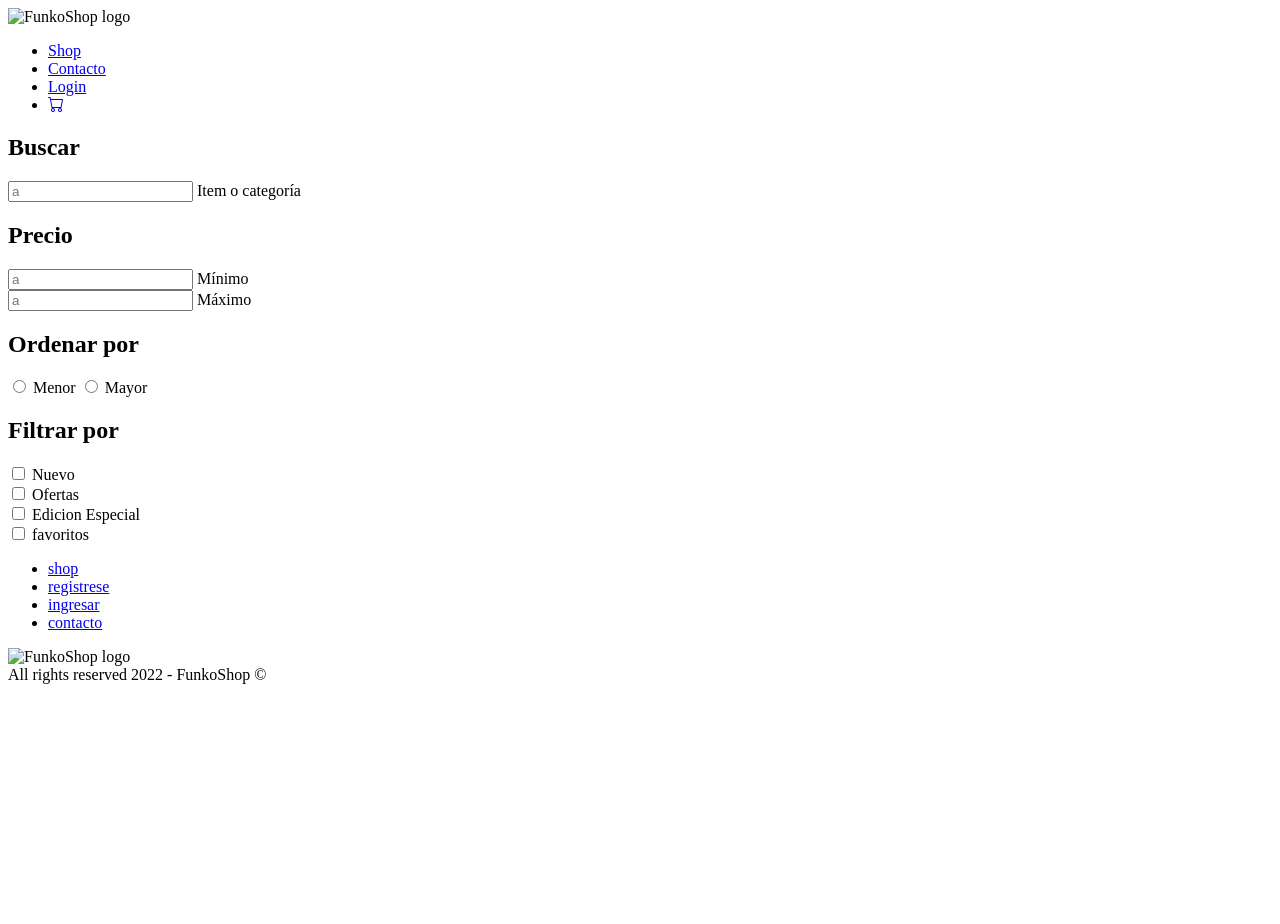
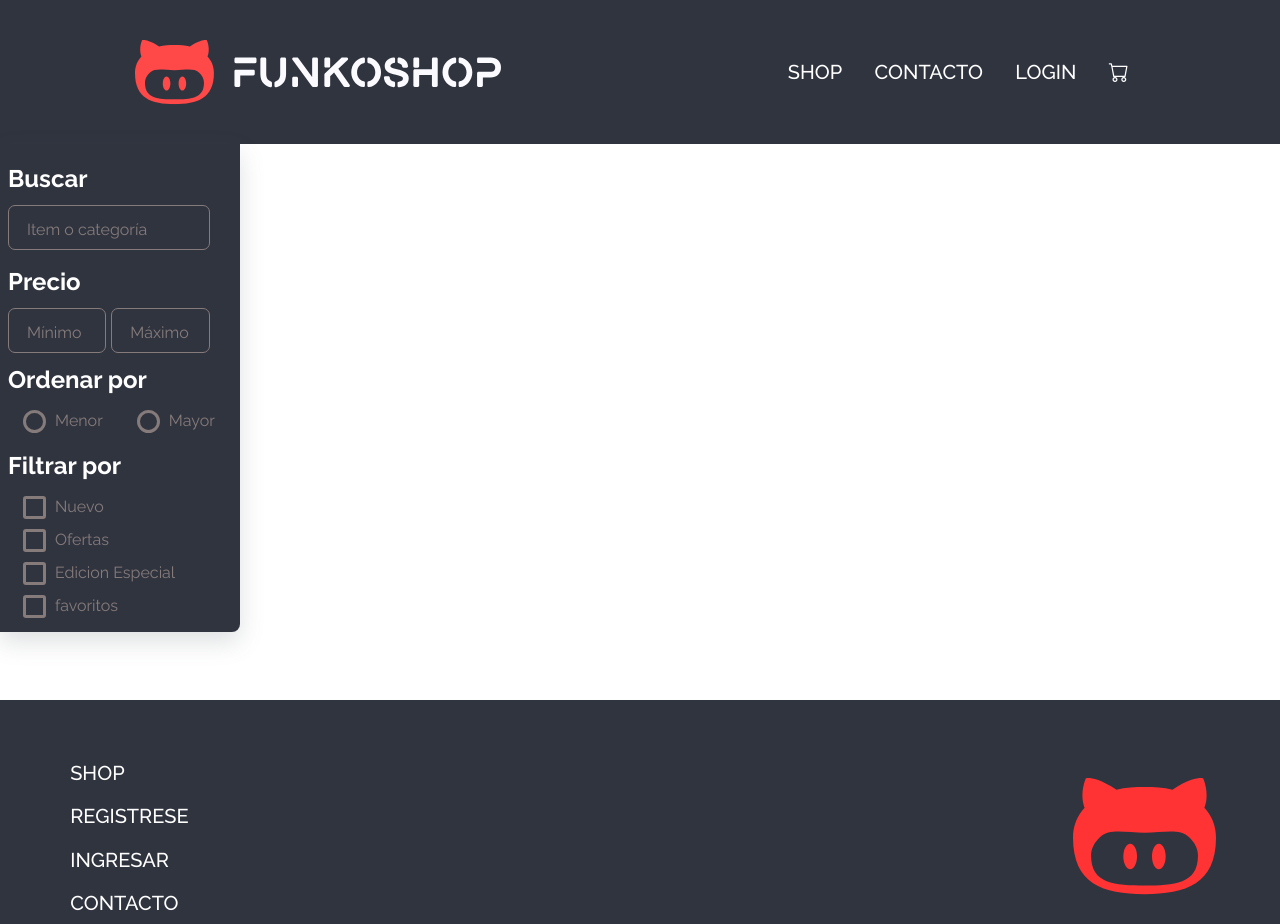
Before and after one commit to agusceriati/Funkoshop-cac-23070, a plain HTML site: page front/HTML/shop.html in a window 1280 px wide. Shown: the top 924 px of the page. Before the commit the page ends 800 px from the top, so only its background shows below. Drawn offline with nearby package versions, Linux system fonts and the light colour scheme.

Commit message:
Nueva sección del archivo shop

```diff
--- a/front/CSS/Home.css
+++ b/front/CSS/Home.css
@@ -224,7 +224,7 @@ ul {
   /* flex-wrap: wrap; */
   /* gap: 0.31em; */
   /* justify-content: space-between; */
-  overflow-x: auto;
+  overflow-x:scroll;
   scroll-snap-type: x mandatory;
   gap: 20px;
 }
--- /dev/null
+++ b/front/CSS/shop.css
@@ -0,0 +1,323 @@
+@import url("https://fonts.googleapis.com/css2?family=Raleway:wght@300;400;500;700;800&display=swap");
+
+:root {
+  --primary-color: #30343f;
+  --white: #ffffff;
+  --black: #111111;
+  --gray0: #857b7b;
+  --gray1: #4f4f4f;
+  --gray2: #30343f;
+  --red1: #ff3333;
+  --blue1: #1d84b5;
+  --font-light: 300;
+  --font-regular: 400;
+  --font-medium: 500;
+  --font-bold: 700;
+  --font-extraBold: 800;
+}
+* {
+  padding: 0;
+  margin: 0;
+  box-sizing: border-box;
+}
+
+html {
+  scroll-behavior: smooth;
+  user-select: none;
+}
+
+body {
+  font-family: "Raleway", sans-serif;
+  color: var(--black);
+}
+
+a {
+  text-decoration: none;
+}
+
+ul {
+  list-style: none;
+}
+
+.text--upper {
+  text-transform: uppercase;
+}
+
+
+/* Header */
+.header {
+    height: 9em;
+    background-color: var(--primary-color);
+    display: flex;
+    align-items: center;
+    justify-content: space-around;
+  }
+
+  .logo {
+    height: 65px;
+    overflow: hidden;
+  }
+
+  .logo img {
+    width: 100%;
+    height: 100%;
+  }
+
+  .menu {
+    height: 1.875em;
+    line-height: 1.875em;
+  }
+
+  .menu__items {
+    display: flex;
+    align-items: center;
+    justify-content: center;
+  }
+
+  .menu__item {
+    padding: 0 0.625em;
+  }
+
+  .menu__link {
+    color: var(--white);
+    font-weight: var(--font-medium);
+    font-size: 1.25em;
+    padding: 0.31em;
+    border-radius: 5px;
+    transition: background-color 0.3s ease, color 0.3s ease;
+    cursor: default;
+  }
+
+  .menu__link:hover {
+    color: var(--primary-color);
+    background-color: var(--white);
+  }
+
+
+/* SHOP */
+/* Utilities */
+
+.utilities {
+  width: 240px;
+}
+
+.form {
+  background-color: var(--primary-color);
+  color: var(--white);
+  /* width: 25rem; */
+  border-end-end-radius: 8px;
+  padding: 0.5em;
+  box-shadow: 0 10px 25px rgba(92, 99, 105, 0.2);
+}
+
+.form__title {
+  font-weight: --font-medium;
+  font-size: 1.5em;
+  margin: 0.5em 0;
+}
+
+/* Inputs tipo text,number,email,password */
+.input__container {
+  position: relative;
+  height: 2.8em;
+  width: 90%;
+  margin-bottom: 1.1em;
+}
+
+.input-price__container {
+  height: 2.8em;
+  width: 90%;
+  display: flex;
+  gap: 5px;
+}
+
+.input__container input {
+  position: absolute;
+  top: 0px;
+  left: 0px;
+  height: 100%;
+  width: 100%;
+  border: 1px solid var(--gray0);
+  color: var(--white);
+  border-radius: 7px;
+  font-size: 1em;
+  padding: 0 1.25em;
+  outline: none;
+  background: none;
+  z-index: 1;
+}
+
+::placeholder {
+  color: transparent;
+}
+
+.input__container input:focus + label {
+  top: -7px;
+  left: 3px;
+  z-index: 10;
+  font-size: 0.9em;
+  font-weight: var(--bold);
+  color: var(--gray0);
+}
+
+.input__container input:not(:placeholder-shown) + label {
+  top: -7px;
+  left: 3px;
+  z-index: 10;
+  font-size: 0.9em;
+  font-weight: var(--bold);
+}
+
+.input__container input:focus {
+  border: 2px solid var(--gray0);
+}
+
+.input__container label {
+  position: absolute;
+  top: 15px;
+  left: 15px;
+  padding: 0 4px;
+  background-color: var(--primary-color);
+  color: var(--gray0);
+  font-size: 16px;
+  transition: 0.2s;
+  z-index: 0;
+}
+
+input[type="number"]::-webkit-inner-spin-button,
+input[type="number"]::-webkit-outer-spin-button {
+  -webkit-appearance: none;
+  margin: 0;
+}
+
+/* Inputs radio buttons y checkbox */
+.form input[type="radio"],
+.form input[type="checkbox"] {
+  display: none;
+}
+
+.form .radiobutton__container label,
+.form .checkbox__container label {
+  color: var(--gray0);
+  padding: 5px 15px 5px 47px;
+  display: inline-block;
+  position: relative;
+  font-size: 1em;
+  margin-bottom: 4px;
+  cursor: pointer;
+  transition: all 0.2s ease;
+}
+
+.form .radiobutton__container label:before,
+.form .checkbox__container label:before {
+  content: "";
+  width: 17px;
+  height: 17px;
+  display: inline-block;
+  background-color: none;
+  border: 3px solid var(--gray0);
+  border-radius: 100%;
+  position: absolute;
+  left: 15px;
+  top: 4px;
+}
+
+.form .checkbox__container label:before {
+  border-radius: 3px;
+}
+
+.form input[type="radio"]:checked + label,
+.form input[type="checkbox"]:checked + label {
+  padding: 5px 15px;
+  background-color: var(--gray0);
+  border-radius: 2px;
+  color: white;
+}
+
+.form input[type="radio"]:checked + label:before,
+.form input[type="checkbox"]:checked + label:before {
+  display: none;
+}
+
+/* Styling button submit */
+
+.form__submit {
+  display: block;
+  margin-left: auto;
+  padding: 15px 30px;
+  border: none;
+  background-color: var(--gray0);
+  color: var(--white);
+  border-radius: 6px;
+  cursor: pointer;
+  font-size: 1em;
+  margin-top: 1.9em;
+  transition: background-color 0.2s ease, transform 0.2s ease;
+}
+
+.form__submit:hover {
+  background-color: var(--gray1);
+  transform: translateY(-2px);
+}
+
+
+
+/* Footer */
+
+.footer {
+    width: 100%;
+    height: 21.25em;
+    background-color: var(--primary-color);
+    margin-top: 4.25em;
+    display: flex;
+    flex-direction: column;
+  }
+
+  .footer__content {
+    max-width: 76.25em;
+    width: 90%;
+    margin: 0 auto;
+    flex: 1;
+    display: flex;
+    justify-content: space-between;
+    align-items: center;
+  }
+
+
+  .footer-menu__items {
+    display: flex;
+    flex-direction: column;
+    gap: 1.2em;
+  }
+
+  .footer-menu__link {
+    font-weight: var(--font-medium);
+    font-size: 1.25em;
+    color: var(--white);
+    padding: 0.31em;
+    border-radius: 5px;
+    transition: background-color 0.3s ease, color 0.3s ease;
+    cursor: default;
+  }
+
+  .footer-menu__link:hover {
+    color: var(--primary-color);
+    background-color: var(--white);
+  }
+
+  .footer__image {
+    height: 7.5em;
+    overflow: hidden;
+  }
+
+  .footer__image img {
+    width: 100%;
+  }
+
+  .footer__copyright {
+    font-weight: var(--font-medium);
+    font-size: 1.25em;
+    color: var(--white);
+    text-align: center;
+    padding: 1em 0;
+  }
--- a/front/HTML/index.html
+++ b/front/HTML/index.html
@@ -17,7 +17,7 @@
     />
     <!-- Estilos -->
     <link rel="stylesheet" href="../CSS/Home.css" />
-
+    <link  rel="shortcut icon" href="../branding/isotype.svg"  type="image/x-icon"/>
     <link rel="apple-touch-icon" sizes="180x180" href="/apple-touch-icon.png">
     <link rel="icon" type="image/png" sizes="32x32" href="/favicon-32x32.png">
     <link rel="icon" type="image/png" sizes="192x192" href="/android-chrome-192x192.png">
@@ -40,7 +40,7 @@
       <nav class="menu text--upper">
         <ul class="menu__items">
           <li class="menu__item">
-            <a href="front/shop/shop.html" class="menu__link">Shop</a>
+            <a href="shop.html" class="menu__link">Shop</a>
           </li>
           <li class="menu__item">
             <a href="#" class="menu__link">Contacto</a>
@@ -338,7 +338,7 @@
           </ol>
         </nav>
         <picture class="footer__image">
-          <img src="../branding/isotype.svg" alt="FunkoShop logo" />
+          <a href="index.html"><img src="../branding/isotype.svg" alt="FunkoShop logo" /></a>
         </picture>
       </div>
       <div class="footer__copyright">
--- a/front/HTML/shop.html
+++ b/front/HTML/shop.html
@@ -6,7 +6,7 @@
     <meta http-equiv="X-UA-Compatible" content="ie=edge" />
     <link
       rel="shortcut icon"
-      href="/front/img/branding/isotype.ico"
+      href="../branding/isotype.svg"
       type="image/x-icon"
     />
     <title>FunkoShop - Tienda online de Funko Pop!</title>
@@ -16,30 +16,37 @@
       href="https://cdn.jsdelivr.net/npm/bootstrap-icons@1.10.3/font/bootstrap-icons.css"
     />
     <!-- Estilos -->
-    <link rel="stylesheet" href="/front/css/styles.css" />
+    <link rel="stylesheet" href="../CSS/shop.css" />
   </head>
   <body>
     <header class="header">
       <picture class="logo">
-        <img
-          src="/front/img/branding/logo_light_horizontal.svg"
+        <a href="index.html"> <img
+          src="../branding/logo_light_horizontal.svg"
           alt="FunkoShop logo"
           class="logo__image"
-        />
+        /></a>
+
+
+        </picture>
       </picture>
       <nav class="menu text--upper">
         <ul class="menu__items">
           <li class="menu__item">
-            <a href="/front/shop/shop.html" class="menu__link">Shop</a>
+            <a href="shop.html" class="menu__link">Shop</a>
           </li>
           <li class="menu__item">
             <a href="#" class="menu__link">Contacto</a>
           </li>
           <li class="menu__item">
-            <a href="/front/admin/login.html" class="menu__link">Login</a>
+            <a href="login.html" class="menu__link">Login</a>
           </li>
           <li class="menu__item">
             <a href="#" class="menu__link"><i class="bi bi-cart"></i></a>
+          </li>
+        </ul>
+      </nav>
+    </header>
           </li>
         </ul>
       </nav>
@@ -109,9 +116,8 @@
           </ol>
         </nav>
         <picture class="footer__image">
-          <img src="/front/img/branding/isotype.svg" alt="FunkoShop logo" />
-        </picture>
-      </div>
+          <a href="index.html"><img src="../branding/isotype.svg" alt="FunkoShop logo" /></a>
+        </div>
       <div class="footer__copyright">
         All rights reserved 2022 - FunkoShop &copy;
       </div>
```
Also changed, not shown: front/HTML/login.html (+4 -4 lines).
